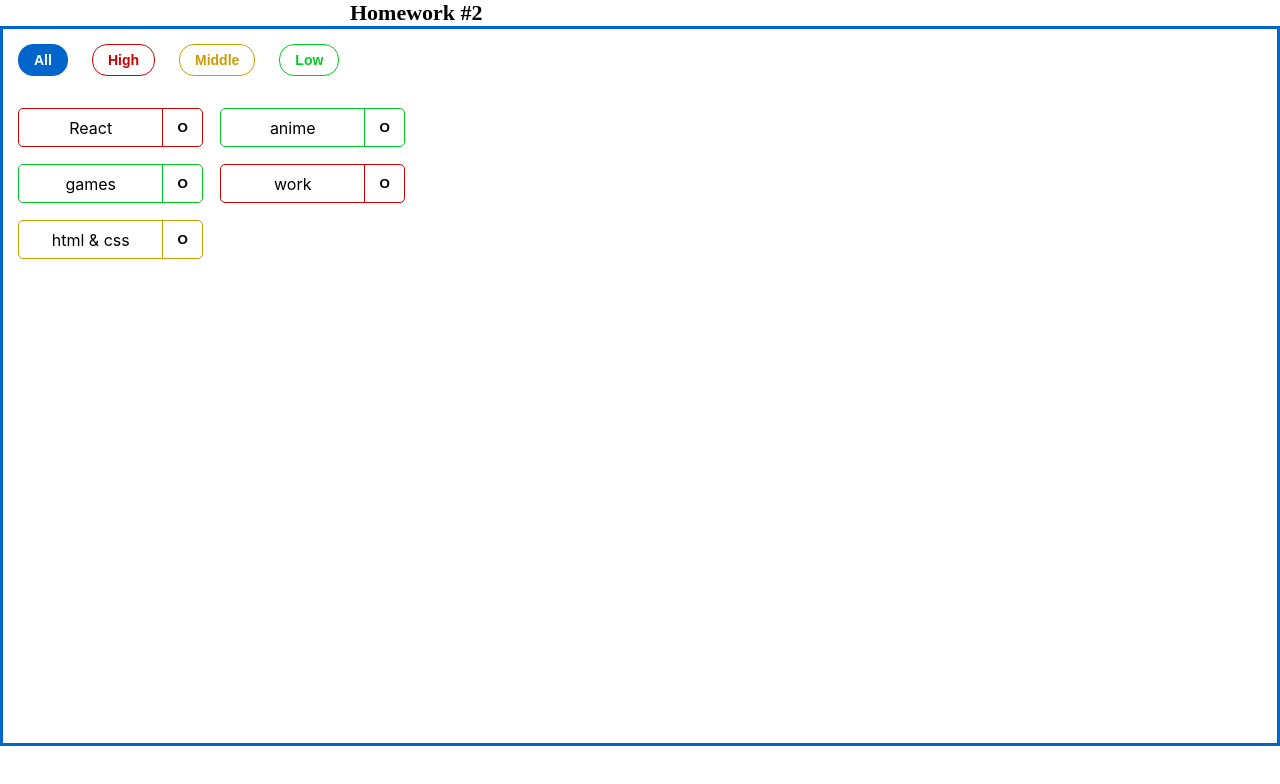
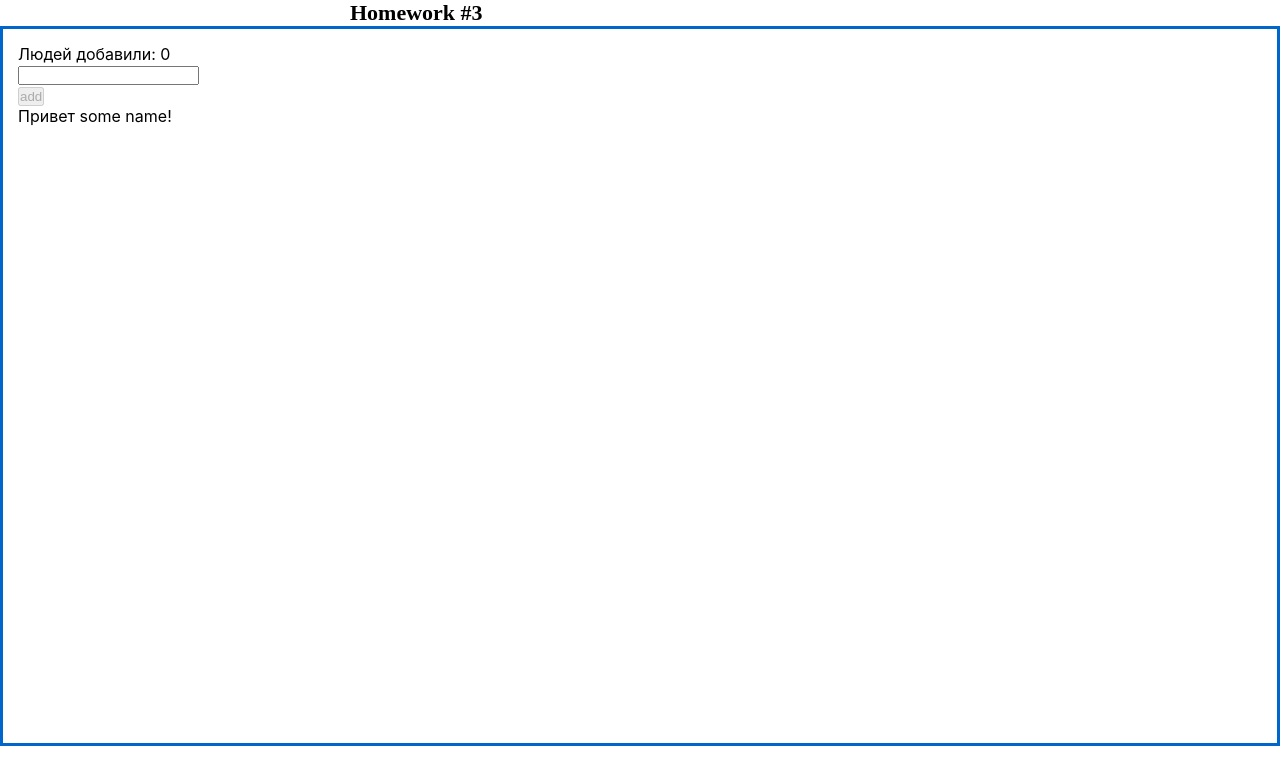
Before and after one commit to Ignat60/homework-hws2-master, a React (Create React App) app: page / in a window 1280 px wide. Shown: the top 784 px of the page. Built offline with nearby package versions, Linux system fonts and the light colour scheme.

Commit message:
Start using commits

```diff
--- a/src/s1-main/App.tsx
+++ b/src/s1-main/App.tsx
@@ -1,6 +1,7 @@
 import s from "./App.module.css";
 import HW1 from "../s2-homeworks/hw01/HW1";
 import HW2 from "../s2-homeworks/hw02/HW2";
+import HW3 from "../s2-homeworks/hw03/HW3";
 // import HW2 from "../s2-homeworks/hw02/HW2";
 
 function App() {
@@ -8,8 +9,8 @@ function App() {
     <div className={s.App}>
       {/* <HW1 /> */}
       {/* раскомментировать по ходу выполнения */}
-      <HW2 />
-      {/*<HW3/>*/}
+      {/* <HW2 /> */}
+      <HW3 />
       {/*<HW4/>*/}
 
       {/*при выполнении дз 5 и более - закомментировать здесь дз 1-4, так как они есть внутри дз 5*/}
--- a/src/s2-homeworks/hw03/Greeting.tsx
+++ b/src/s2-homeworks/hw03/Greeting.tsx
@@ -1,16 +1,16 @@
-import React, {ChangeEvent, KeyboardEvent} from 'react'
-import s from './Greeting.module.css'
+import React, { ChangeEvent, KeyboardEvent } from "react";
+import s from "./Greeting.module.css";
 
 type GreetingPropsType = {
-    name: any // need to fix any
-    setNameCallback: any // need to fix any
-    addUser: any // need to fix any
-    onBlur: any // need to fix any
-    onEnter: any // need to fix any
-    error: any // need to fix any
-    totalUsers: any // need to fix any
-    lastUserName?: any // need to fix any
-}
+  name: string; // need to fix any
+  setNameCallback: any; // need to fix any
+  addUser: any; // need to fix any
+  onBlur: any; // need to fix any
+  onEnter: any; // need to fix any
+  error: any; // need to fix any
+  totalUsers: any; // need to fix any
+  lastUserName?: any; // need to fix any
+};
 
 // презентационная компонента (для верстальщика)
 const Greeting: React.FC<GreetingPropsType> = (
@@ -25,34 +25,32 @@ const Greeting: React.FC<GreetingPropsType> = (
     lastUserName,
   } // деструктуризация пропсов
 ) => {
-    const inputClass = s.errorInput // need to fix with (?:)
+  const inputClass = s.errorInput; // need to fix with (?:)
 
   return (
-        <div id={'hw3-form'} className={s.greetingForm}>
+    <div id={"hw3-form"} className={s.greetingForm}>
       <div className={s.text}>
-                {'Людей добавили: '}
-                <span id={'hw3-users-total'}>
-                    {totalUsers}
-                </span>
+        {"Людей добавили: "}
+        <span id={"hw3-users-total"}>{totalUsers}</span>
       </div>
 
       <div className={s.inputAndButtonContainer}>
         <div>
           <input
-                        id={'hw3-input'}
+            id={"hw3-input"}
             value={name}
             onChange={setNameCallback}
             className={inputClass}
             onKeyDown={onEnter}
             onBlur={onBlur}
           />
-                    <div id={'hw3-error'} className={s.error}>
+          <div id={"hw3-error"} className={s.error}>
             {error}
           </div>
         </div>
 
         <button
-                    id={'hw3-button'}
+          id={"hw3-button"}
           onClick={addUser}
           className={s.button}
           disabled={!name.trim()}
@@ -63,11 +61,11 @@ const Greeting: React.FC<GreetingPropsType> = (
 
       {lastUserName && (
         <div className={s.greeting}>
-                    Привет <span id={'hw3-last-user'}>{lastUserName}</span>!
+          Привет <span id={"hw3-last-user"}>{lastUserName}</span>!
         </div>
       )}
     </div>
-    )
-}
+  );
+};
 
-export default Greeting
+export default Greeting;
--- a/src/s2-homeworks/hw03/GreetingContainer.tsx
+++ b/src/s2-homeworks/hw03/GreetingContainer.tsx
@@ -1,21 +1,35 @@
-import React, { ChangeEvent, KeyboardEvent, useState } from 'react'
-import Greeting from './Greeting'
-import { UserType } from './HW3'
+import React, { ChangeEvent, KeyboardEvent, useState } from "react";
+import Greeting from "./Greeting";
+import { UserType } from "./HW3";
 
 type GreetingContainerPropsType = {
-    users: any // need to fix any
-    addUserCallback: any // need to fix any
+  users: UserType[];
+  addUserCallback: (name: string) => void;
+};
+
+export const pureAddUser = (
+  name: string,
+  setError: (errorMessage: string) => void,
+  setName: (name: string) => void,
+  addUserCallback: (name: string) => void
+) => {
+  addUserCallback(name);
+  if (name) {
+    setName(name);
+  } else {
+    setError("Message Error");
   }
 
-export const pureAddUser = (name: any, setError: any, setName: any, addUserCallback: any) => {
   // если имя пустое - показать ошибку, иначе - добавить юзера и очистить инпут
-}
+};
 
-export const pureOnBlur = (name: any, setError: any) => { // если имя пустое - показать ошибку
-}
+export const pureOnBlur = (name: any, setError: any) => {
+  // если имя пустое - показать ошибкуdffwjjjysvcnnneazx.ooreuuyuyuicblkkpZ''''''''''''IE D,WQQQ
+};
 
-export const pureOnEnter = (e: any, addUser: any) => { // если нажата кнопка Enter - добавить
-}
+export const pureOnEnter = (e: any, addUser: any) => {
+  // если нажата кнопка Enter - добавить
+};
 
 // более простой и понятный для новичков
 // function GreetingContainer(props: GreetingPropsType) {
@@ -26,28 +40,29 @@ const GreetingContainer: React.FC<GreetingContainerPropsType> = ({
   addUserCallback,
 }) => {
   // деструктуризация пропсов
-    const [name, setName] = useState<any>('') // need to fix any
-    const [error, setError] = useState<any>('') // need to fix any
+  const [name, setName] = useState<string>(""); // need to fix any
+  const [error, setError] = useState<any>(""); // need to fix any
 
-    const setNameCallback = (e: any) => { // need to fix any
-        setName('some name') // need to fix
+  const setNameCallback = (e: any) => {
+    // need to fix any
+    setName("some name"); // need to fix
 
-        error && setError('')
-    }
+    error && setError("");
+  };
   const addUser = () => {
-        pureAddUser(name, setError, setName, addUserCallback)
-    }
+    pureAddUser(name, setError, setName, addUserCallback);
+  };
 
   const onBlur = () => {
-        pureOnBlur(name, setError)
-    }
+    pureOnBlur(name, setError);
+  };
 
   const onEnter = (e: any) => {
-        pureOnEnter(e, addUser)
-    }
+    pureOnEnter(e, addUser);
+  };
 
-    const totalUsers = 0 // need to fix
-    const lastUserName = 'some name' // need to fix
+  const totalUsers = 0; // need to fix
+  const lastUserName = "some name"; // need to fix
 
   return (
     <Greeting
@@ -60,7 +75,7 @@ const GreetingContainer: React.FC<GreetingContainerPropsType> = ({
       totalUsers={totalUsers}
       lastUserName={lastUserName}
     />
-    )
-}
+  );
+};
 
-export default GreetingContainer
+export default GreetingContainer;
--- a/src/s2-homeworks/hw03/HW3.tsx
+++ b/src/s2-homeworks/hw03/HW3.tsx
@@ -1,7 +1,7 @@
-import React, { useState } from 'react'
-import { v1 } from 'uuid'
-import s2 from '../../s1-main/App.module.css'
-import GreetingContainer from './GreetingContainer'
+import React, { useState } from "react";
+import { v1 } from "uuid";
+import s2 from "../../s1-main/App.module.css";
+import GreetingContainer from "./GreetingContainer";
 
 /*
  * 1 - описать тип UserType
@@ -19,36 +19,40 @@ import GreetingContainer from './GreetingContainer'
 
 // types
 export type UserType = {
-    _id: any // need to fix any
-    name: any // need to fix any
-}
+  _id: string;
+  name: string;
+};
 
-export const pureAddUserCallback = (name: any, setUsers: any, users: any) => { // need to fix any
-    const user = { // need to fix
-    }
-    setUsers([...users, user])
-}
+export const pureAddUserCallback = (
+  name: string,
+  setUsers: (users: UserType[]) => void,
+  users: UserType[]
+) => {
+  // need to fix any
+  const _id = v1();
+  const newUser = { _id, name: name };
+
+  setUsers([...users, newUser]);
+};
 
 const HW3 = () => {
-    const [users, setUsers] = useState<any>([]) // need to fix any
+  const [users, setUsers] = useState<UserType[]>([]); // need to fix any
 
-    const addUserCallback = (name: any) => { // need to fix any
-        pureAddUserCallback(name, setUsers, users)
-    }
+  const addUserCallback = (name: string) => {
+    // need to fix any
+    pureAddUserCallback(name, setUsers, users);
+  };
 
   return (
-        <div id={'hw3'}>
+    <div id={"hw3"}>
       <div className={s2.hwTitle}>Homework #3</div>
       {/*для автоматической проверки дз (не менять)*/}
 
       <div className={s2.hw}>
-                <GreetingContainer
-                    users={users}
-                    addUserCallback={addUserCallback}
-                />
+        <GreetingContainer users={users} addUserCallback={addUserCallback} />
       </div>
     </div>
-    )
-}
+  );
+};
 
-export default HW3
+export default HW3;
```
Also changed, not shown: 1 other file (tests, documents, lock files or other folders). Lines whose indentation alone changed are shown as unchanged.
